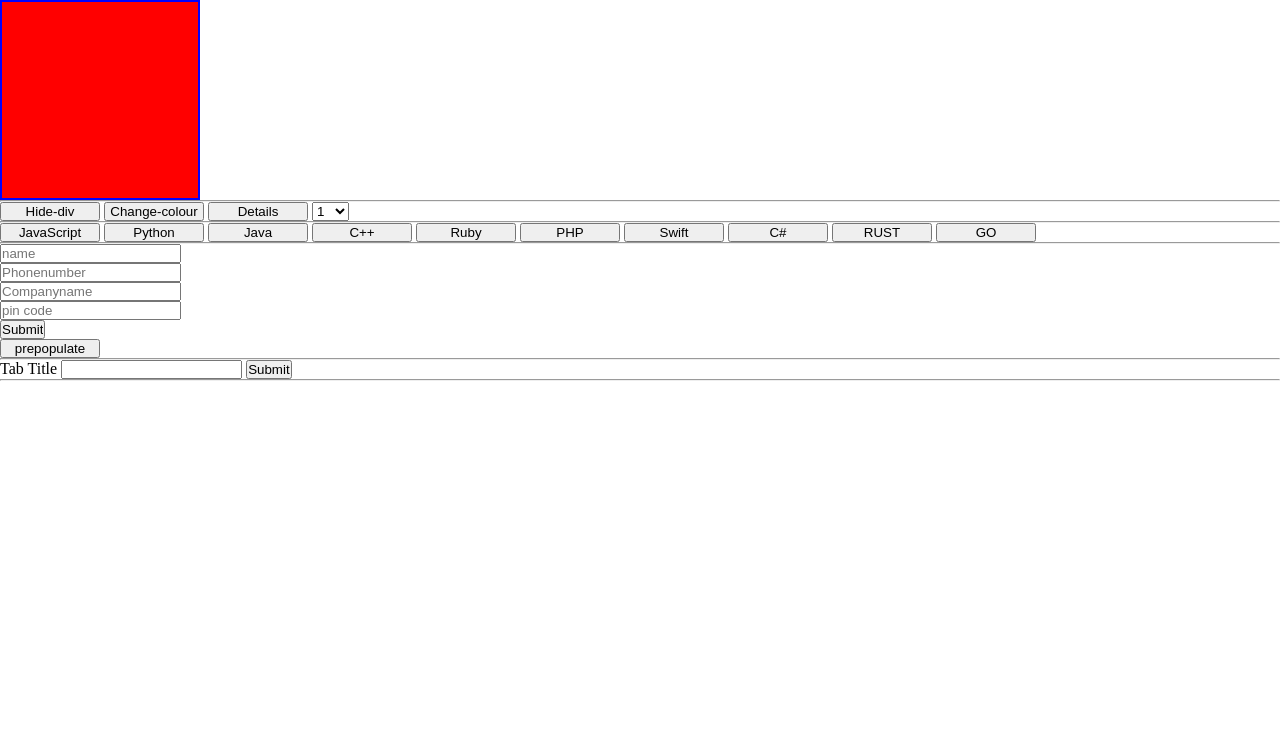
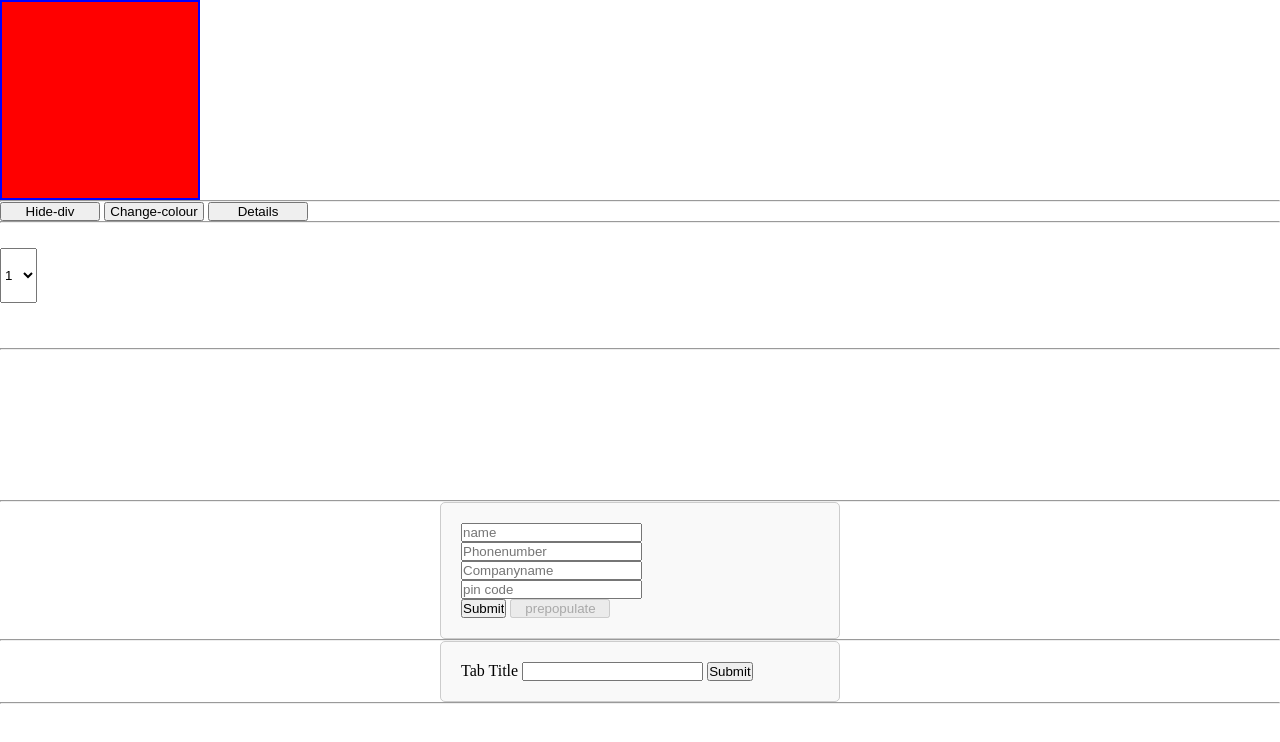
Before and after one commit to aswanr/JS-Assignment-4, a plain HTML site: page index.html in a window 1280 px wide. Drawn offline with Linux system fonts and the light colour scheme.

Commit message:
first commit

```diff
--- /dev/null
+++ b/CSS/style.css
@@ -0,0 +1,68 @@
+* {
+    margin: 0px;
+    padding: 0px;
+    box-sizing: border-box;
+}
+
+#question-1 {
+    background-color: red;
+    width: 200px;
+    height: 200px;
+    border: 2px solid blue;
+}
+
+#selectionSpace {
+    width: 250px;
+}
+
+#sel-languge {
+    width: 250px;
+}
+
+button {
+    width: 100px;
+}
+
+#para {
+    display: none;
+}
+
+.second-q {
+    width: 100%;
+    margin-top: 25px;
+    display: flex;
+    gap: 25px;
+    height: 100px;
+}
+
+#erroepage {
+    height: 38px;
+    width: 192px;
+}
+
+#numberSelect {
+    height: 55px;
+}
+
+.thid {
+    width: 100%;
+    height: 150px;
+    padding: 25px;
+}
+
+#third-q {
+    height: 40px;
+}
+
+#sel-languge {
+    margin-top: 15px;
+}
+
+form {
+    max-width: 400px;
+    margin: 0 auto;
+    padding: 20px;
+    border: 1px solid #ccc;
+    border-radius: 5px;
+    background-color: #f9f9f9;
+}
--- a/index.html
+++ b/index.html
@@ -5,32 +5,7 @@
     <meta charset="UTF-8">
     <meta name="viewport" content="width=device-width, initial-scale=1.0">
     <title>Assignment-4</title>
-    <style>
-        * {
-            margin: 0px;
-            padding: 0px;
-            box-sizing: border-box;
-        }
-
-        #question-1 {
-            background-color: red;
-            width: 200px;
-            height: 200px;
-            border: 2px solid blue;
-        }
-
-        #selectionSpace {
-            width: 250px;
-        }
-
-        #sel-languge {
-            width: 250px;
-        }
-
-        button {
-            width: 100px;
-        }
-    </style>
+    <link rel="stylesheet" href="./CSS/style.css">
 </head>
 
 <body>
@@ -40,7 +15,9 @@
     <hr>
     <button type="button" id="hide-div" onclick="divhide()">Hide-div</button>
     <button type="button" id="change-colour" onclick="changecolour()">Change-colour</button>
-    <button type="button" id="details" onclick="details()">Details</button>
+    <button type="button" id="details">Details</button>
+    <hr>
+    <div class="second-q">
         <select id="numberSelect" onchange="selections()">
             <option value="1">1</option>
             <option value="2">2</option>
@@ -53,35 +30,29 @@
             <option value="9">9</option>
             <option value="10">10</option>
         </select>
-    <hr>
-    <div class="second-q">
-        <div id="selectionSpace"></div>
-        <button type="button" onclick="selectlanguge('JavaScript')">JavaScript</button>
-        <button type="button" onclick="selectlanguge('Python')">Python</button>
-        <button type="button" onclick="selectlanguge('Java')">Java</button>
-        <button type="button" onclick="selectlanguge('C++')">C++</button>
-        <button type="button" onclick="selectlanguge('Ruby')">Ruby</button>
-        <button type="button" onclick="selectlanguge('PHP')">PHP</button>
-        <button type="button" onclick="selectlanguge('Swift')">Swift</button>
-        <button type="button" onclick="selectlanguge('C#')">C#</button>
-        <button type="button" onclick="selectlanguge('RUST')">RUST</button>
-        <button type="button" onclick="selectlanguge('GO')">GO</button>
+        <div id="erroepage"></div>
     </div>
     <hr>
+    <div class="thid">
+        <div id="third-q">
+
+        </div>
         <div id="sel-languge"></div>
+    </div>
+    <hr>
     <div id="error"></div>
     <form id="form">
         <input type="text" placeholder="name" id="name">
-        <div id="nameerror" ></div>
+        <div id="nameerror"></div>
         <input type="text" placeholder="Phonenumber" id="Phonenumber">
-        <div id="numbererror" ></div>
+        <div id="numbererror"></div>
         <input type="text" placeholder="Companyname" id="Com-name">
-        <div id="companynameerror" ></div>
+        <div id="companynameerror"></div>
         <input type="text" placeholder="pin code" id="pin">
         <div id="pincodeerrro"></div>
         <input type="submit">
+        <button type="button" id="prepopulate" onclick="prepopulate()" disabled>prepopulate</button>
     </form>
-    <button id="prepopulate" type="button" onclick="prepopulate()">prepopulate</button>
     <hr>
     <form id="form2">
         <label for="tit">Tab Title</label>
```
Lines whose indentation alone changed are shown as unchanged.
